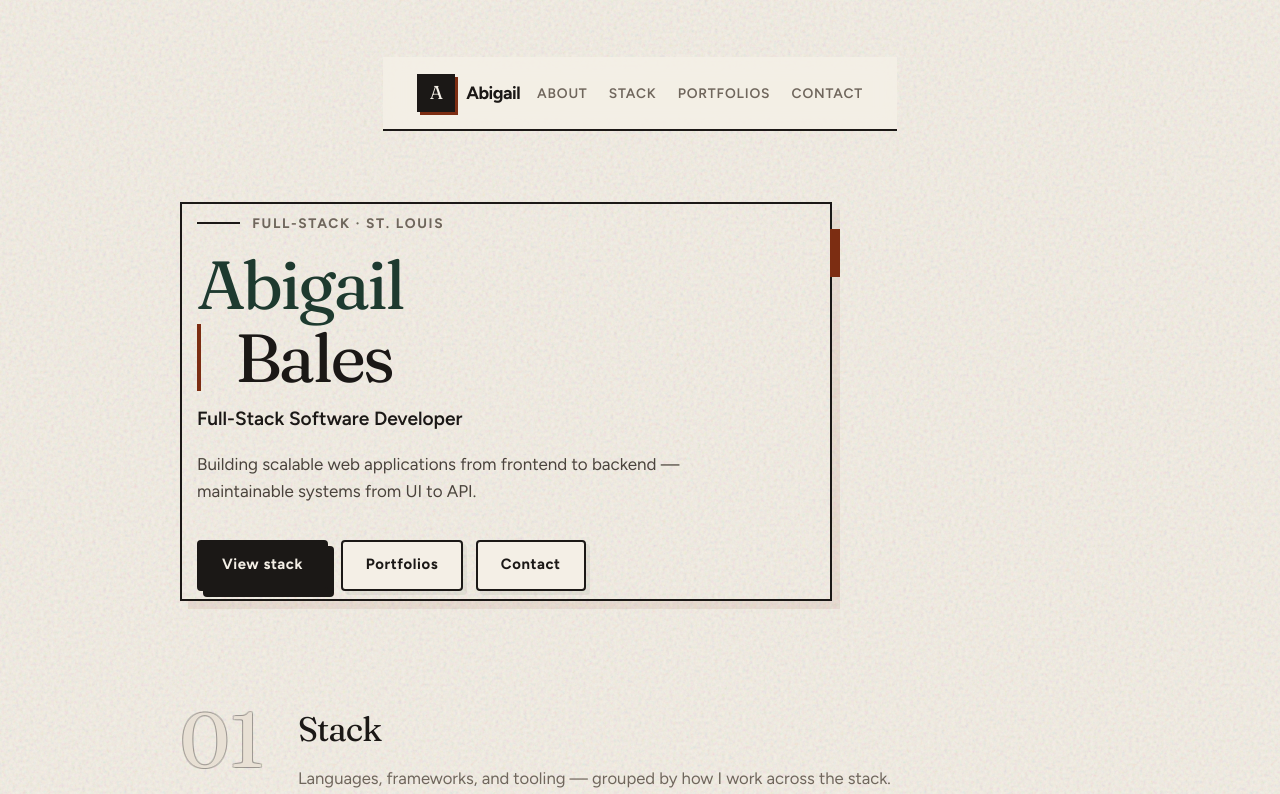
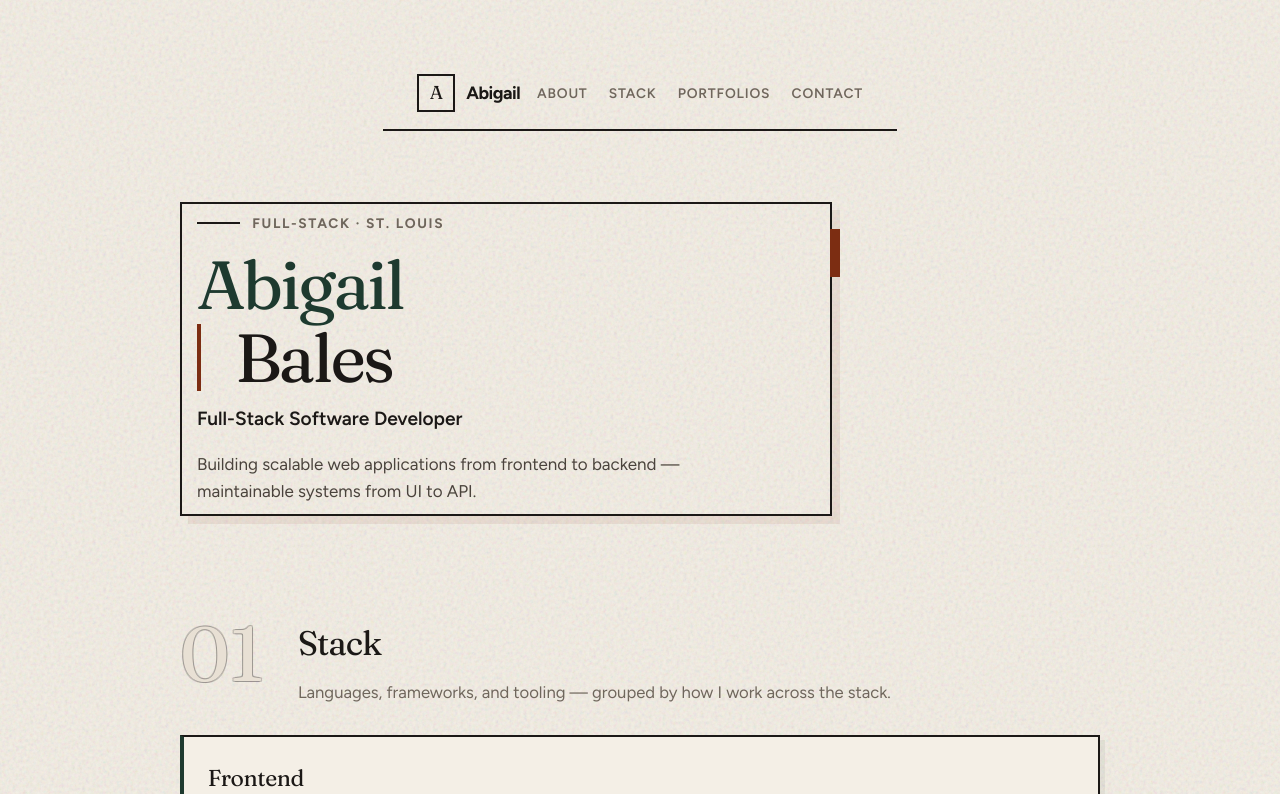
Before and after one commit to Abagels96/Abagels96.github.io, a React (Vite) app: page / in a window 1280 px wide. Shown: the top 794 px of the page. Built offline with nearby package versions, Linux system fonts and the light colour scheme.

Commit message:
Update styles

```diff
--- a/src/App.css
+++ b/src/App.css
@@ -38,8 +38,6 @@ main {
   max-width: calc(var(--max) + 4rem);
   margin: 0 auto;
   padding: 1rem clamp(1rem, 4vw, 2rem);
-  background: color-mix(in srgb, var(--paper) 88%, transparent);
-  backdrop-filter: blur(10px);
   border-bottom: 2px solid var(--ink);
 }
 
@@ -61,10 +59,9 @@ main {
   font-family: var(--font-display);
   font-size: 1.1rem;
   font-weight: 600;
-  color: var(--paper);
-  background: var(--ink);
+  color: var(--ink);
+  background: transparent;
   border: 2px solid var(--ink);
-  box-shadow: 3px 3px 0 var(--accent);
 }
 
 .site-logo__text {
@@ -88,6 +85,7 @@ main {
   text-transform: uppercase;
   color: var(--muted);
   text-decoration: none;
+  background: transparent;
   border-bottom: 2px solid transparent;
   transition:
     color 0.15s,
@@ -193,15 +191,9 @@ main {
 }
 
 .hero__tagline {
-  margin: 0 0 2rem;
+  margin: 0;
   max-width: 34rem;
   color: var(--ink-soft);
-}
-
-.hero__actions {
-  display: flex;
-  flex-wrap: wrap;
-  gap: 0.75rem;
 }
 
 .btn {
--- a/src/components/Hero.jsx
+++ b/src/components/Hero.jsx
@@ -18,17 +18,6 @@ export function Hero({ name, title, location, tagline }) {
         </h1>
         <p className="hero__role">{title}</p>
         <p className="hero__tagline">{tagline}</p>
-        <div className="hero__actions">
-          <a className="btn btn--fill" href="#stack">
-            View stack
-          </a>
-          <a className="btn btn--line" href="#portfolios">
-            Portfolios
-          </a>
-          <a className="btn btn--line" href="#connect">
-            Contact
-          </a>
-        </div>
       </div>
     </section>
   )
```
